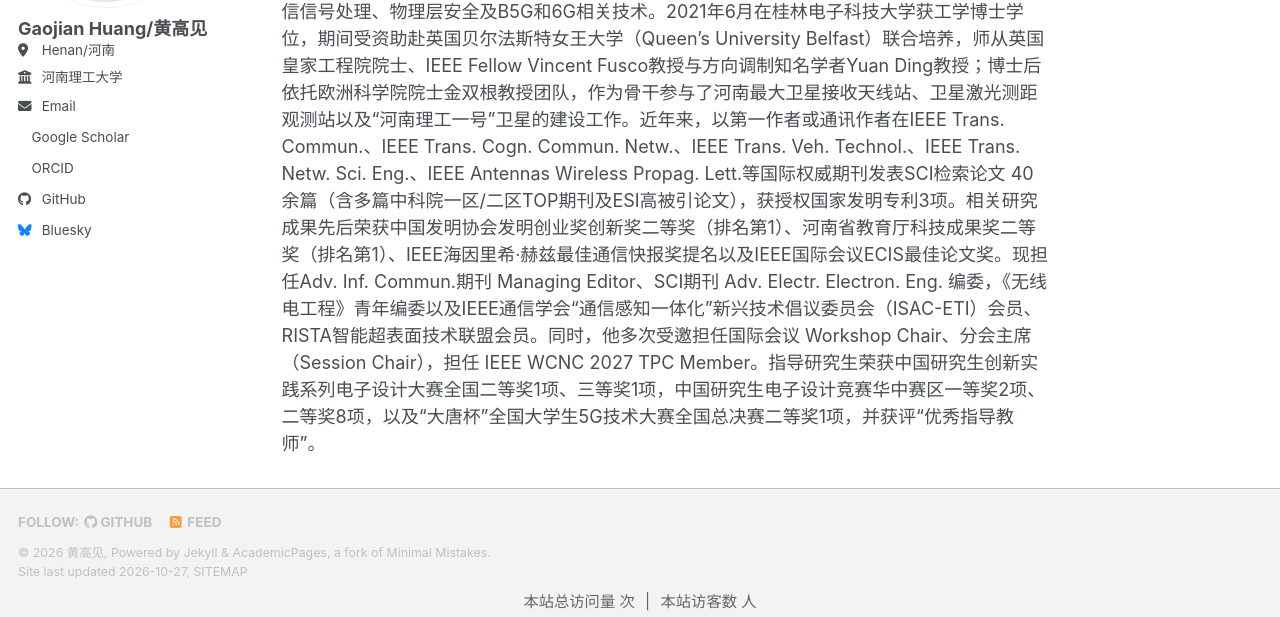
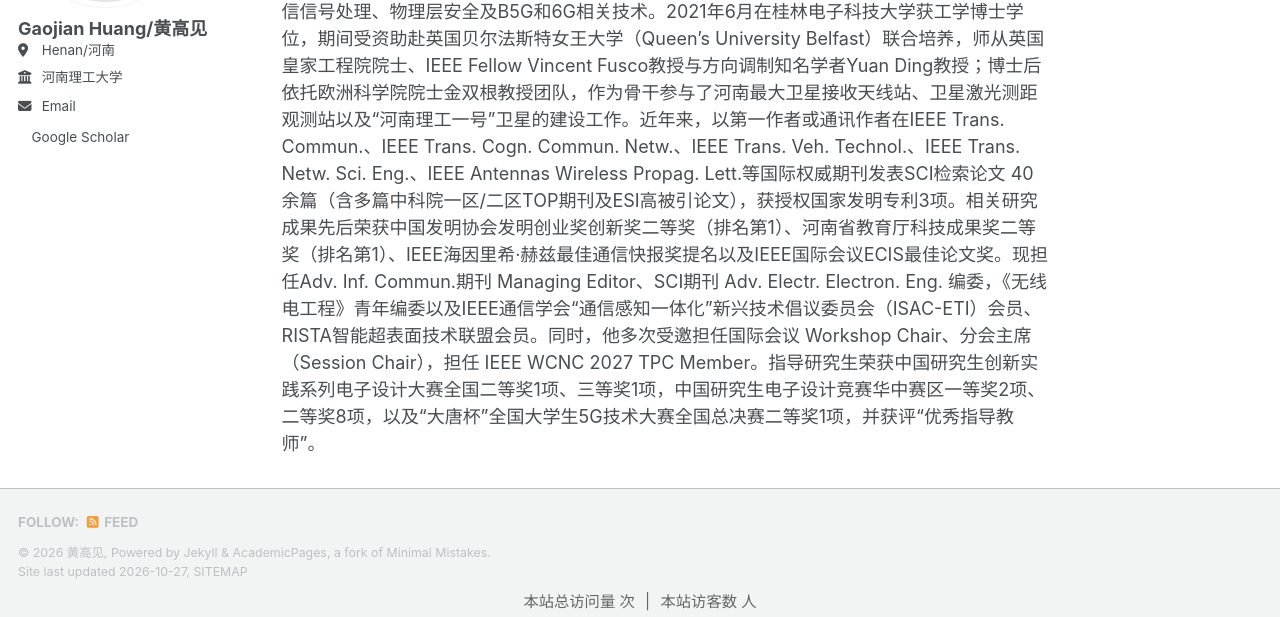
Before and after one commit to Gaojian-Huang/Gaojian-Huang.github.io, a Jekyll site: the page built from _pages/about.md, in a window 1280 px wide. Shown: the part 268-885 px from the top of the page. Built offline with Jekyll 4.4.1, drawn with Linux system fonts in a browser that asks for light colours; a script bundle is joined from its source files by our own code; comment, search, counter and statistics services are not loaded; a style sheet for code colours, icons or effects is not loaded; part of the change alters nothing that is shown.

Commit message:
Update _config.yml

```diff
--- a/_config.yml
+++ b/_config.yml
@@ -38,7 +38,7 @@ author:
   googlescholar    : "https://scholar.google.co.jp/citations?user=OwDj8q4AAAAJ&hl=en&oi=sra"
   inspire-hep      : # URL
   impactstory      : # URL
-  orcid            : "https://orcid.org/my-orcid?orcid=0000-0002-0450-990X"
+#  orcid            : "xxxx"
   semantic         : # URL
   ssrn             : # URL
   #pubmed           : "https://www.ncbi.nlm.nih.gov/pubmed/?term=john+snow"
@@ -51,13 +51,13 @@ author:
   bitbucket        : # Username - Update with your username on the site
   codepen          : # Username
   dribbble         : # Username
-  github           : "https://github.com/Gaojian-Huang"
+#  github           : "xx"
   kaggle           : # Username
   stackoverflow    : # User number or user number and name (i.e., use "1" or "1/jeff-atwood")
 
   # Social media
   artstation       : # Username
-  bluesky          : "bsky.app" # Replace this with you Bluesky username
+  #bluesky          : "bsky.app" # Replace this with you Bluesky username
   facebook         : # Username
   flickr           : # Username
   foursquare       : # Username
```
